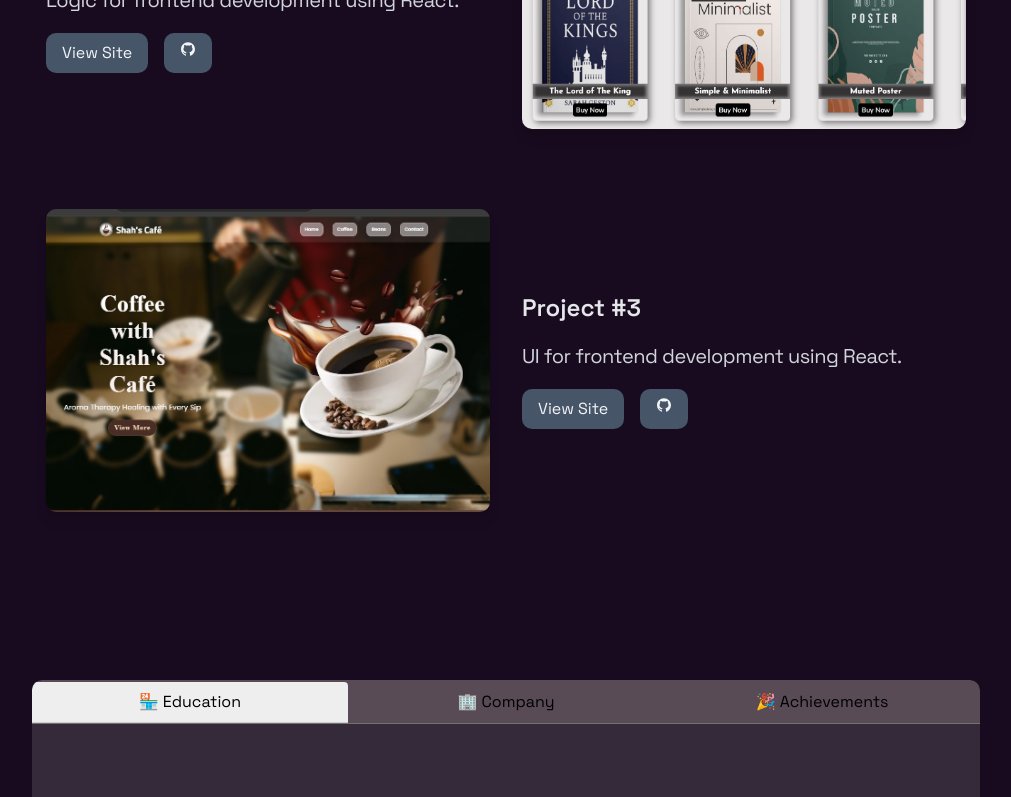
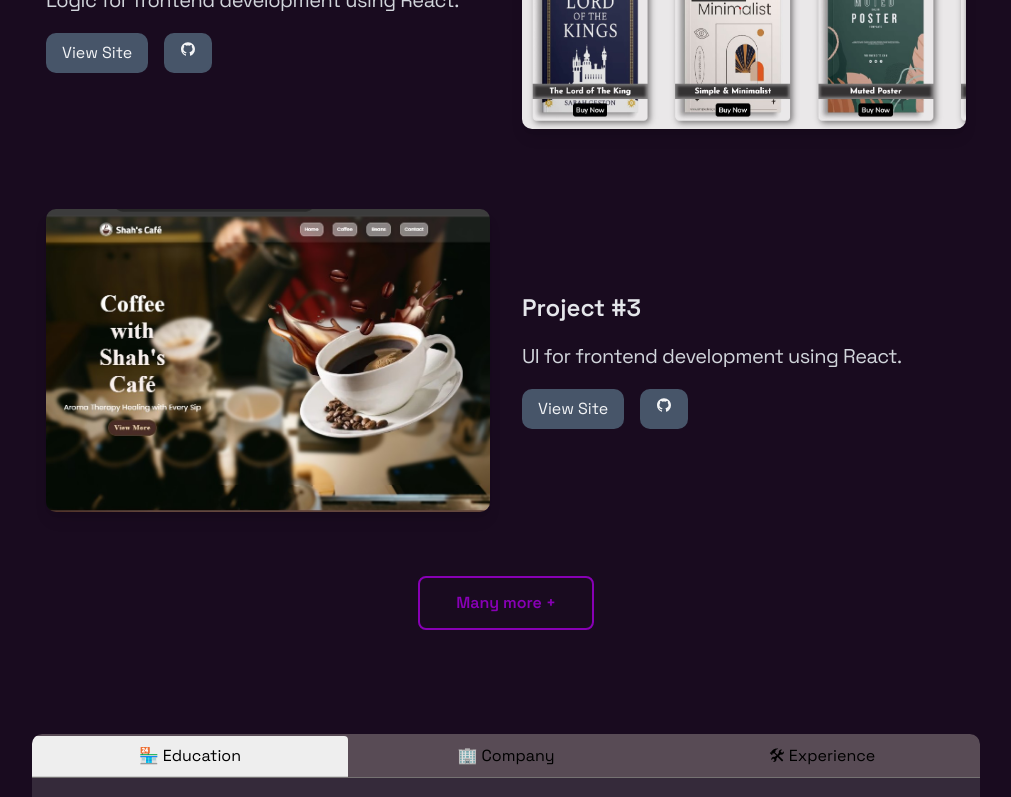
Before and after one commit to mshahdevs/ReactFolio, a React (Vite) app: page / in a window 1280 px wide. Shown: the part 2000-2797 px from the top of the page, without its empty margins (134-1145 px from the left). Built offline with nearby package versions, Linux system fonts and the light colour scheme.

Commit message:
added hyperlinks to reach out with right ones

```diff
--- a/src/components/Footer.jsx
+++ b/src/components/Footer.jsx
@@ -1,4 +1,3 @@
-import React from 'react';
 import { FaGithubSquare, FaInstagram } from 'react-icons/fa';
 
 export const Footer = () => {
@@ -7,17 +6,25 @@ export const Footer = () => {
       <div className='space-y-4'>
         <h3 className='text-gray-200 text-2xl font-semibold'>Muhammad Shah</h3>
         <div className='flex flex-row gap-6 text-gray-400 text-4xl'>
-          <a href='#'>
+          <a href='https://github.com/mshahdevs'>
             {' '}
             <FaGithubSquare />{' '}
           </a>
-          <a href='#'>
+          <a href='https://www.instagram.com/mshahdevs/'>
             {' '}
             <FaInstagram />{' '}
           </a>
         </div>
       </div>
-      <p className='text-gray-400'>@2025 M.Shah</p>
+      <p className='text-gray-400'>
+        2025{' '}
+        <a
+          className='hover:border-b-purple-500 hover:border-b hover:text-purple-500'
+          href='https://linkedin.com/in/mshahdevs/'
+        >
+          @mshahdevs
+        </a>{' '}
+      </p>
     </div>
   );
 };
--- a/src/components/Hero.jsx
+++ b/src/components/Hero.jsx
@@ -68,9 +68,19 @@ export const Hero = () => {
             transition={{ duration: 1, delay: 1.5 }}
             className='flex items-center justify-center gap-6 my-4 md:mb-0'
           >
-            <button className='download_btn'>Download CV</button>
+            <motion.a
+              href='https://drive.google.com/file/d/1QYYXsRBWqO-QWO21cO42-_qv-nHw3pI4/view?usp=drive_link'
+              target='_blank'
+            >
+              <button className='download_btn'>Download CV</button>
+            </motion.a>
             <div className='flex gap-6 flex-row text-4xl  z-20'>
-              <motion.a whileHover={{ scale: 1 }} className='icons' href='#'>
+              <motion.a
+                whileHover={{ scale: 1 }}
+                className='icons'
+                target='_blank'
+                href='https://github.com/mshahdevs'
+              >
                 <motion.span
                   className='icon'
                   initial={{ color: '#fff' }}
@@ -87,7 +97,12 @@ export const Hero = () => {
                   <AiOutlineGithub />
                 </motion.span>
               </motion.a>
-              <motion.a whileHover={{ scale: 1 }} className='icons' href='#'>
+              <motion.a
+                whileHover={{ scale: 1 }}
+                className='icons'
+                target='_blank'
+                href='https://linkedin.com/in/mshahdevs'
+              >
                 <motion.span
                   className='icon'
                   initial={{ color: '#fff' }}
@@ -101,10 +116,15 @@ export const Hero = () => {
                     WebkitTextFillColor: 'transparent',
                   }}
                 >
-                  <FaLinkedinIn />
+                  <FaLinkedinIn to={''} />
                 </motion.span>
               </motion.a>
-              <motion.a whileHover={{ scale: 1 }} className='icons' href='#'>
+              <motion.a
+                whileHover={{ scale: 1 }}
+                className='icons'
+                target='_blank'
+                href='https://wa.me/923119080523'
+              >
                 <motion.span
                   className='icon'
                   initial={{ color: '#fff' }}
--- a/src/components/Portfolio.jsx
+++ b/src/components/Portfolio.jsx
@@ -15,7 +15,7 @@ export const Portfolio = () => {
       description: 'UI for frontend development using React.',
       links: {
         site: '#',
-        github: '#',
+        github: 'https://github.com/mshahdevs/shopping-cart-redux-toolkit',
       },
       icons: {
         html: <AiOutlineHtml5 />,
@@ -26,8 +26,8 @@ export const Portfolio = () => {
       title: 'Project #2',
       description: 'Logic for frontend development using React.',
       links: {
-        site: '#',
-        github: '#',
+        site: 'https://mshahdevs.github.io/responsive-book-web/',
+        github: 'https://github.com/mshahdevs/responsive-book-web',
       },
       icons: {
         html: <DiHtml5 />,
@@ -40,8 +40,8 @@ export const Portfolio = () => {
       title: 'Project #3',
       description: 'UI for frontend development using React.',
       links: {
-        site: '#',
-        github: '#',
+        site: 'https://cafe-shah.netlify.app/',
+        github: 'https://github.com/mshahdevs/coffee-shop-store',
       },
       icons: {
         html: <AiOutlineHtml5 />,
@@ -89,6 +89,9 @@ export const Portfolio = () => {
           </div>
         </Reveal>
       ))}
+      <a href='https://github.com/mshahdevs'>
+        <button className='download_btn'>Many more +</button>
+      </a>
     </div>
   );
 };
--- a/src/utils/data.js
+++ b/src/utils/data.js
@@ -28,23 +28,23 @@ const expInfo = [
   {
     icon: '🏪',
     label: 'Education',
-    company: 'Fourth  company',
-    period: '2021 - Present',
-    description: 'Description of your experience in this company.',
+    company: 'Virtual University of Pakistan',
+    period: '2025 - Present',
+    description: "I am doing Bachelor's Degree in Software Engineering.",
   },
   {
     icon: '🏢',
     label: 'Company',
-    company: 'Fourth  company',
-    period: '2021 - Present',
-    description: 'Description of your experience in this company.',
+    company: 'Saylani Mass IT Training Program',
+    period: '2024 - Present',
+    description: 'IT and Development Program.',
   },
   {
-    icon: '🎉',
-    label: 'Achievements',
-    company: 'Fourth  company',
-    period: '2021 - Present',
-    description: 'Description of your experience in this company.',
+    icon: '🛠',
+    label: 'Experience',
+    company: 'Saylani Mass IT Training Program',
+    period: '2024 - Present',
+    description: 'I have an experience of MERN Stack Web Development.',
   },
 ];
 
```
